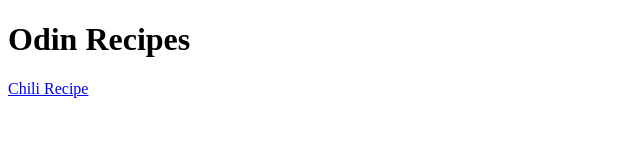
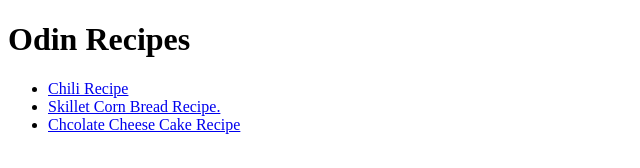
Before and after one commit to mhonen/odin-recepes, a plain HTML site: page index.html in a window 1280 px wide. Shown: the whole page, without its empty margins (0-640 px from the left). Drawn offline with Linux system fonts and the light colour scheme.

Commit message:
Added links to two new recipe pages and put these pages in an unordered list.

```diff
--- a/index.html
+++ b/index.html
@@ -8,6 +8,10 @@
 </head>
 <body>
     <h1>Odin Recipes</h1>
-    <a href="recipes/chili.html">Chili Recipe</a>
+    <ul>
+        <li><a href="recipes/chili.html">Chili Recipe</a></li>
+        <li><a href="recipes/cornbread.html">Skillet Corn Bread Recipe.</a></li>
+        <li><a href="recipes/choccheesecake.html">Chcolate Cheese Cake Recipe</a></li>
+    </ul>
 </body>
 </html>
```
